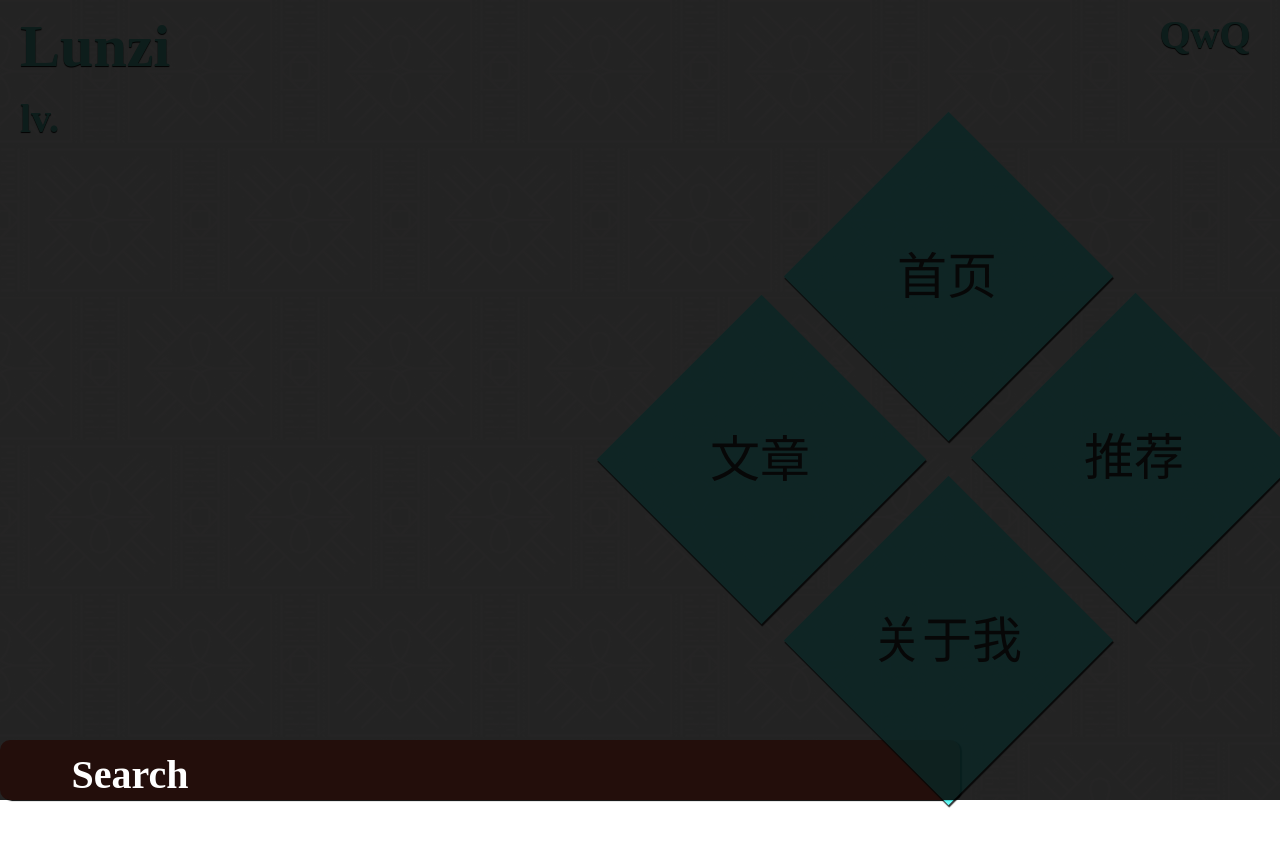
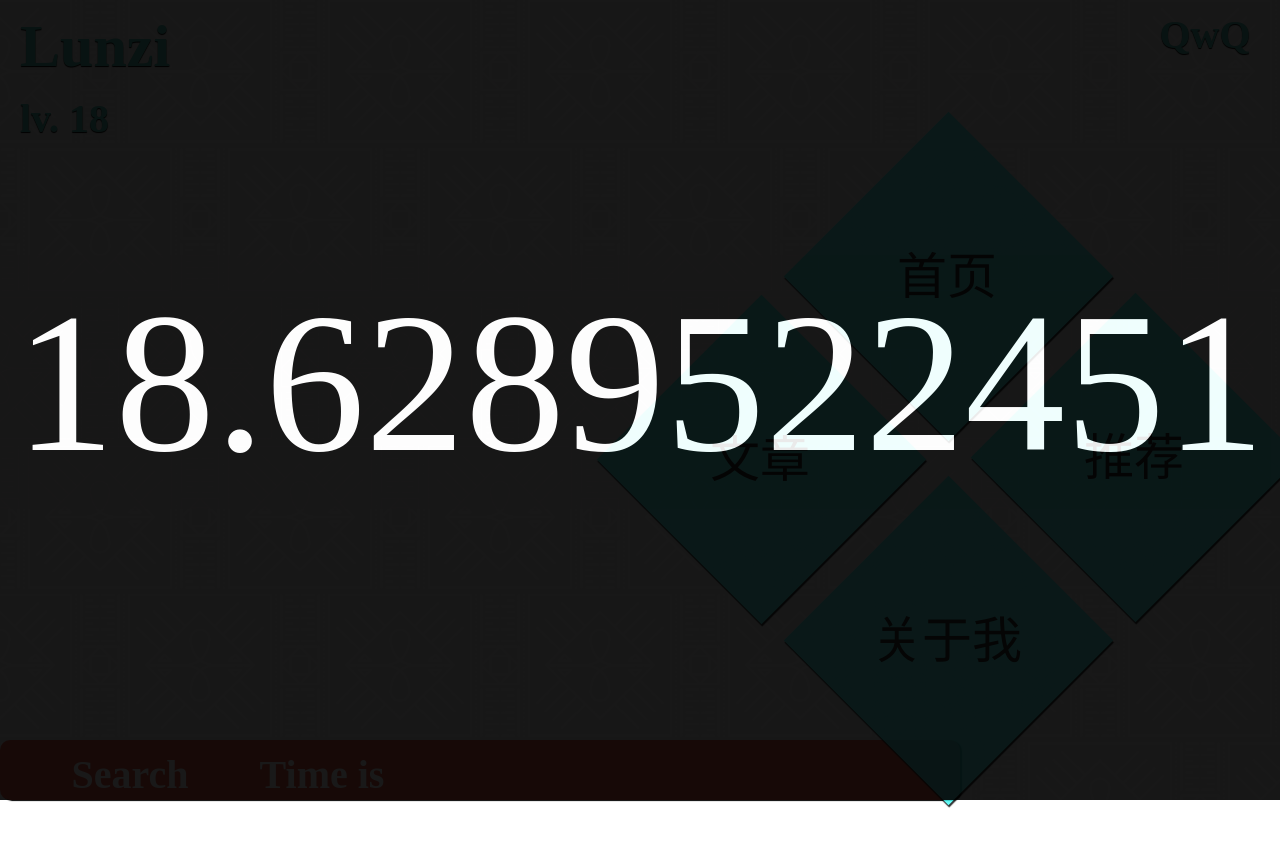
Before and after one commit to LunziQwQ/LunziQwQ_WebPage, a plain HTML site: page LunziQwQ.html in a window 1280 px wide. Shown: the top 851 px of the page. Drawn offline with Linux system fonts and the light colour scheme.

Commit message:
Add a Timer but not finish

```diff
--- a/LunziQwQ.html
+++ b/LunziQwQ.html
@@ -97,7 +97,7 @@
 
 		</div>
 		<div id="footerMenu02" class="footerMenuChild">
-
+			<h5 onclick="" >Time is running!</h5>
 		</div>
 		<div id="footerMenu03" class="footerMenuChild">
 
@@ -118,9 +118,7 @@
 
 
 	<div id="Timer">
-		<div id="Number">
-
-		</div>
+		<div id="Number"></div>
 	</div>
 
 
@@ -130,13 +128,13 @@
 
 
 
+
 <!--
-	QWQ TODOLIST 按照导演发的样式风格重做
 	下部初始蓝色，暂定按钮，搜索，搬运或实现何种工具，四级查询，课程表，等。。。  样式矩形结合梯形，hover上方加横条，色彩加深。
-	切换TODOLIST后下部按钮改为原4个Menu，色彩风格切换绿色配合todolist，切换特效
-	bottom botton :, search , Music ,siji cha xun , daily Tools
-	Search 向上动画，
+	bottom botton :, search , Music ,siji cha xun , daily Tools，
 	登陆界面，逻辑，普遍的通知样式
+	Timer
+	界面覆盖动画，从上到下，字幕显示，点击关闭，调用浏览器全屏
 -->
 
 
--- a/css/LunziQwQ.css
+++ b/css/LunziQwQ.css
@@ -1,5 +1,6 @@
 body {
 	font-family: "microsoft yahei";
+	overflow: hidden;
 }
 h1{
 	font-size:50px;
@@ -363,13 +364,19 @@ p{
 }
 /*  Timer部分      *******************************************/
 #Timer{
+	/*display: none;*/
 	position: absolute;
 	height: 100%;
 	width: 100%;
-	text-align: center;
+	text-align:center;
 	background: black;
-	opacity: 0.85;
+	opacity: 0.9;
+	z-index: 100;
 }
 #Number{
-	font-size: 100px;
+	position: relative;
+	top: 45%;
+	margin-top: -100px;
+	font-size: 200px;
+	color: white;
 }
--- a/js/LunziQwQ.js
+++ b/js/LunziQwQ.js
@@ -6,6 +6,10 @@ myInfo = new MyInfo();
 todoList = new TodoList();
 search = new Search();
 inputText = new Input();
+timer = new Timer();
+
+timer.setBirthday();
+timer.showNumber();
 //=================================================
 //  初始化页面，工具，显示
 storage = window.localStorage;
@@ -279,8 +283,38 @@ function Search(){
 //  Timer Part
 function Timer(){
 	this.element = document.querySelector("#Timer");
+	this.status = true;
 
-	this.birthday = {year:1997,month:9,day:22}；
+	this.birthday = {year:1997,month:9,day:22,set:false};
+	var numberValue = 0;
+	var birthDate = new Date();
+	var self = this;
 
+	this.setBirthday = function(){
+		birthDate.setFullYear(this.birthday.year);
+		birthDate.setMonth(this.birthday.month - 1);
+		birthDate.setDate(this.birthday.day);
+		birthDate.setHours(0);
+		birthDate.setMinutes(0);
+		birthDate.setSeconds(0);
+		birthDate.setMilliseconds(0);
+		this.birthday.set = true;
+	}
+	this.getNumberValue = function(){
+		var nowDate = new Date();
+		numberValue = (nowDate.getTime() - birthDate.getTime()) / 31536000000;
+	}
+	this.showNumber = function(){
+		var numberElement = document.querySelector("#Number");
 
+		int = setInterval(function(){
+			self.getNumberValue();
+			numberElement.innerHTML = numberValue.toFixed(10);
+			if(!self.status)
+				self.stop(int);
+		},100);
+	}
+	this.stop = function(int){
+		clearInterval(int);
+	}
 }
```
